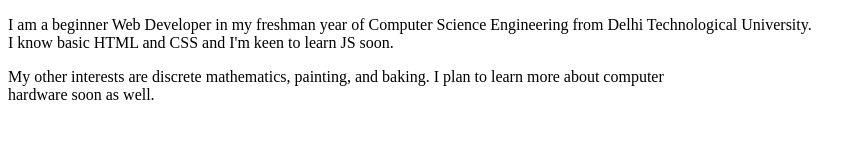
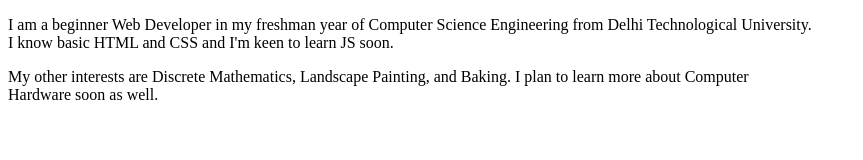
Before and after one commit to Erbium84/html-portfolio, a plain HTML site: page public/about_me.html in a window 1280 px wide. Shown: the whole page, without its empty margins (0-863 px from the left). Drawn offline with Linux system fonts and the light colour scheme.

Commit message:
Update about_me.html
grammar fixes

```diff
--- a/public/about_me.html
+++ b/public/about_me.html
@@ -8,7 +8,7 @@
 <body>
 <p align="left">I am a beginner Web Developer in my freshman year of Computer Science Engineering from Delhi Technological University.<br>
      I know basic HTML and CSS and I'm keen to learn JS soon.</p>
-<p>My other interests are discrete mathematics, painting, and baking. I plan to learn more about computer<br>
-hardware soon as well.</p>
+<p>My other interests are Discrete Mathematics, Landscape Painting, and Baking. I plan to learn more about Computer<br>
+Hardware soon as well.</p>
 </body>
 </html>
```
